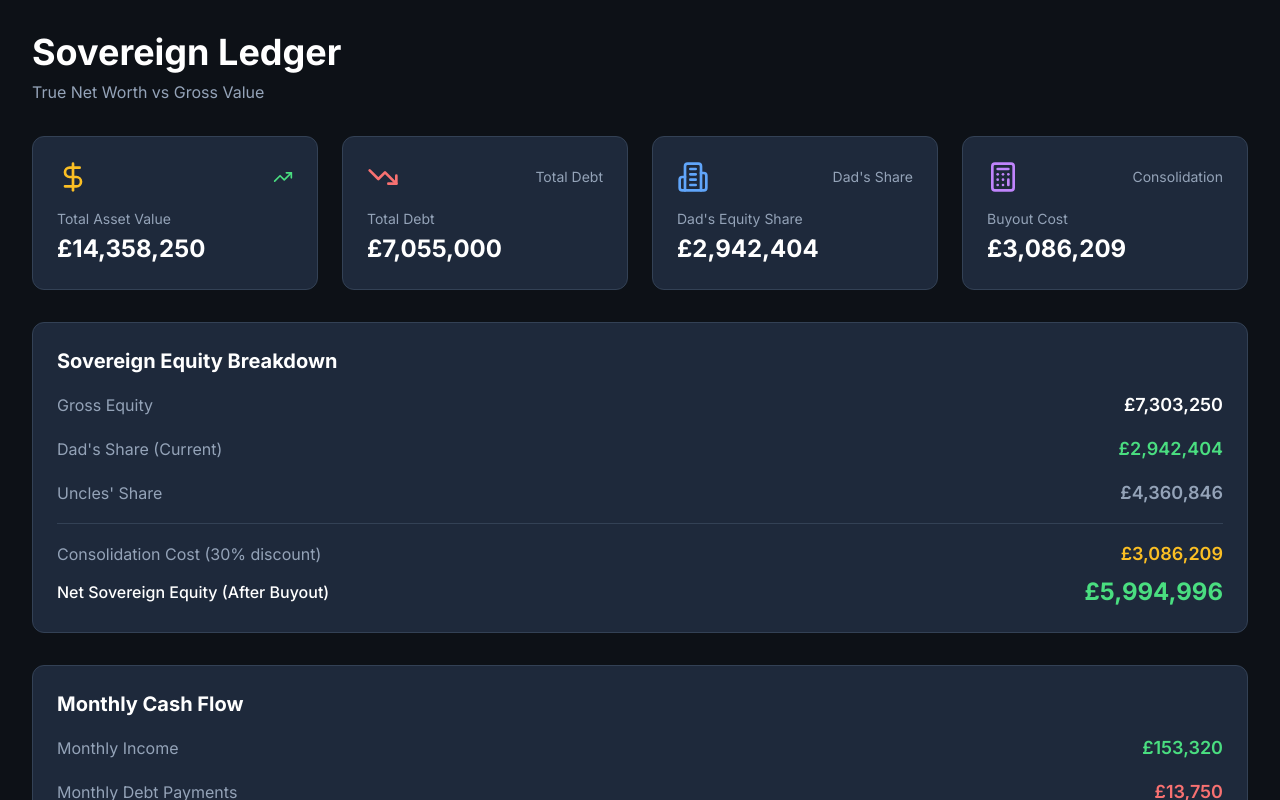
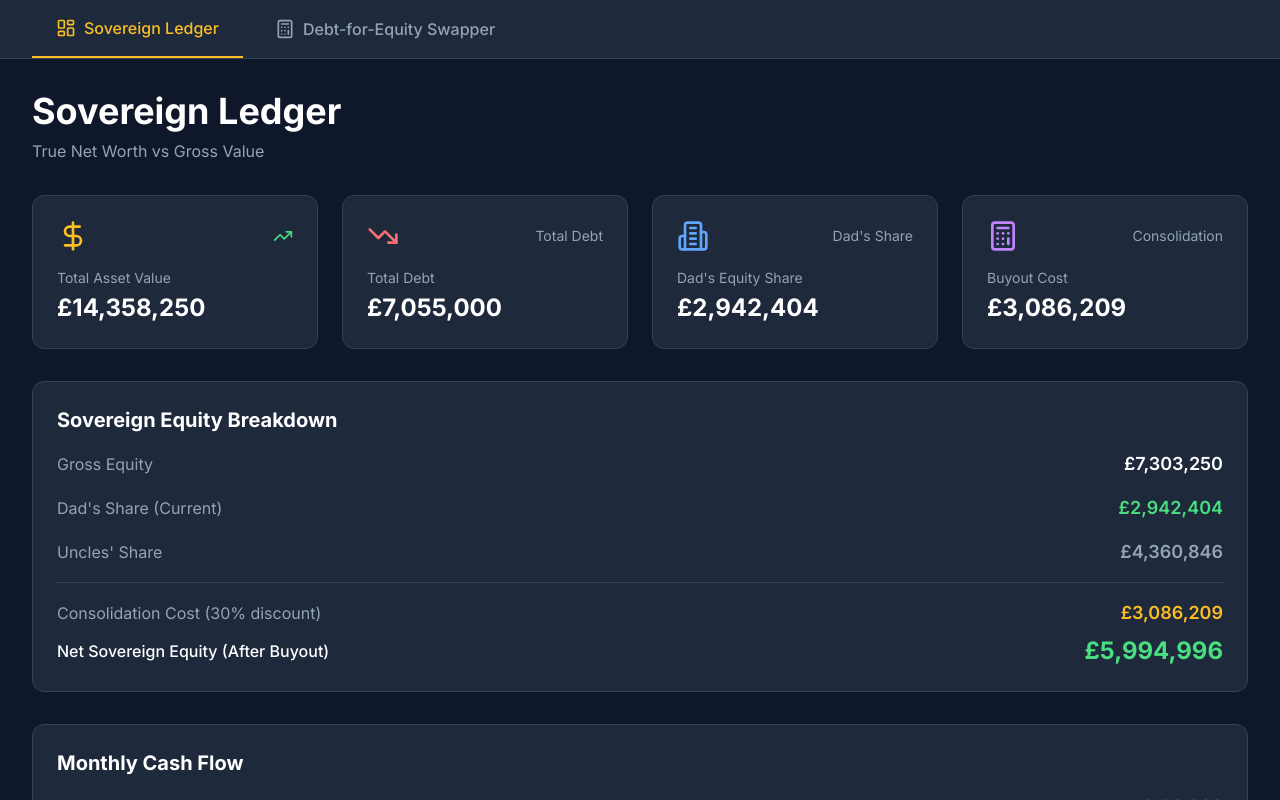
Before and after one commit to ldemetriou33/familyestate, a Next.js app: page /sovereign in a window 1280 px wide. Shown: the top 800 px of the page. Built offline with nearby package versions, Linux system fonts and the light colour scheme.

Commit message:
feat: integrate DebtEquityCalculator into Sovereign page with tabs

```diff
--- a/app/sovereign/page.tsx
+++ b/app/sovereign/page.tsx
@@ -1,5 +1,49 @@
+'use client'
+
+import { useState } from 'react'
+import { LayoutDashboard, Calculator } from 'lucide-react'
 import SovereignDashboard from '@/components/sovereign/SovereignDashboard'
+import DebtEquityCalculator from '@/components/sovereign/DebtEquityCalculator'
 
 export default function SovereignPage() {
-  return <SovereignDashboard />
+  const [activeTab, setActiveTab] = useState<'dashboard' | 'calculator'>('dashboard')
+
+  return (
+    <div className="min-h-screen bg-slate-900">
+      {/* Tabs */}
+      <div className="border-b border-slate-700 bg-slate-800">
+        <div className="max-w-7xl mx-auto px-8">
+          <div className="flex gap-2">
+            <button
+              onClick={() => setActiveTab('dashboard')}
+              className={`flex items-center gap-2 px-6 py-4 font-medium transition-colors ${
+                activeTab === 'dashboard'
+                  ? 'text-amber-400 border-b-2 border-amber-400'
+                  : 'text-slate-400 hover:text-slate-300'
+              }`}
+            >
+              <LayoutDashboard className="w-5 h-5" />
+              Sovereign Ledger
+            </button>
+            <button
+              onClick={() => setActiveTab('calculator')}
+              className={`flex items-center gap-2 px-6 py-4 font-medium transition-colors ${
+                activeTab === 'calculator'
+                  ? 'text-amber-400 border-b-2 border-amber-400'
+                  : 'text-slate-400 hover:text-slate-300'
+              }`}
+            >
+              <Calculator className="w-5 h-5" />
+              Debt-for-Equity Swapper
+            </button>
+          </div>
+        </div>
+      </div>
+
+      {/* Content */}
+      <div className="max-w-7xl mx-auto">
+        {activeTab === 'dashboard' ? <SovereignDashboard /> : <DebtEquityCalculator />}
+      </div>
+    </div>
+  )
 }
```
